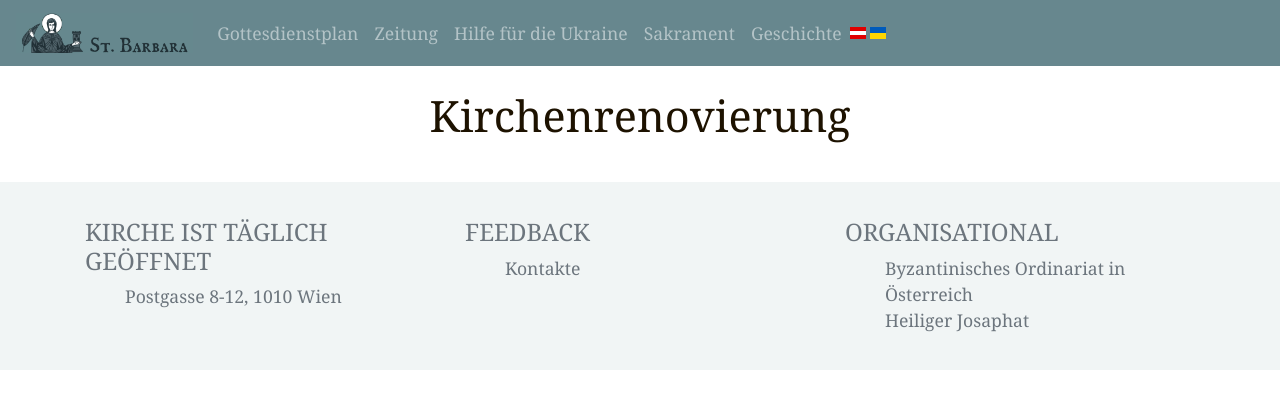
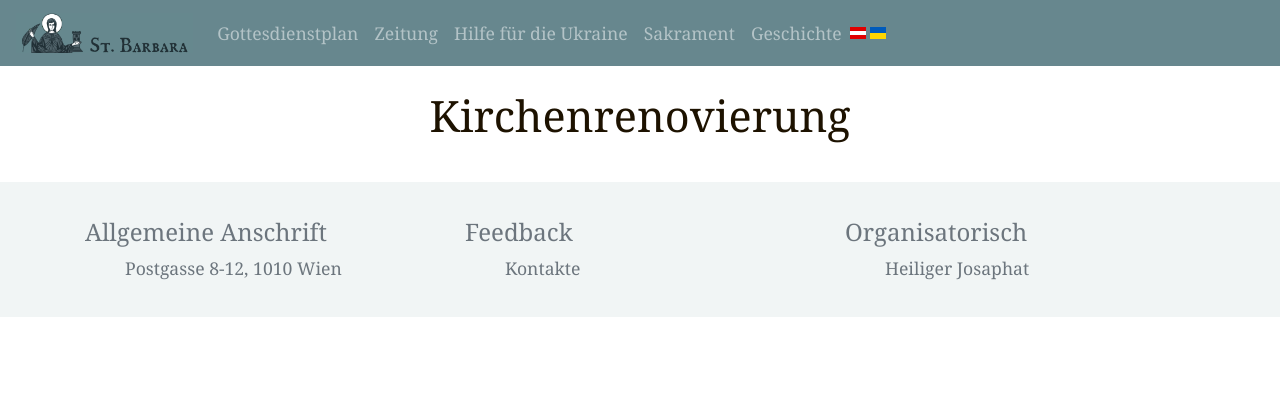
Before and after one commit to n3braska/jekyll, a Jekyll site: the page built from de/remont.html, in a window 1280 px wide. Shown: the top 409 px of the page. Built offline with Jekyll 4.4.1, drawn with Linux system fonts in a browser that asks for light colours.

Commit message:
Footer update on request

```diff
--- a/_data/de/footer.yml
+++ b/_data/de/footer.yml
@@ -1,15 +1,13 @@
 footer:
-  - title: KIRCHE IST TÄGLICH GEÖFFNET
+  - title: Allgemeine Anschrift
     point:
       - text: Postgasse 8-12, 1010 Wien
 
-  - title: FEEDBACK
+  - title: Feedback
     point:
         - text: Kontakte
           link: /de/contacts.html
-  - title: ORGANISATIONAL
+  - title: Organisatorisch
     point:
-        - text: Byzantinisches Ordinariat in Österreich
-          link: /de/ordinariat.html
         - text: Heiliger Josaphat
           link: /de/iosafat.html
```
Also changed, not shown: _data/ua/footer.yml (+3 -5 lines).
